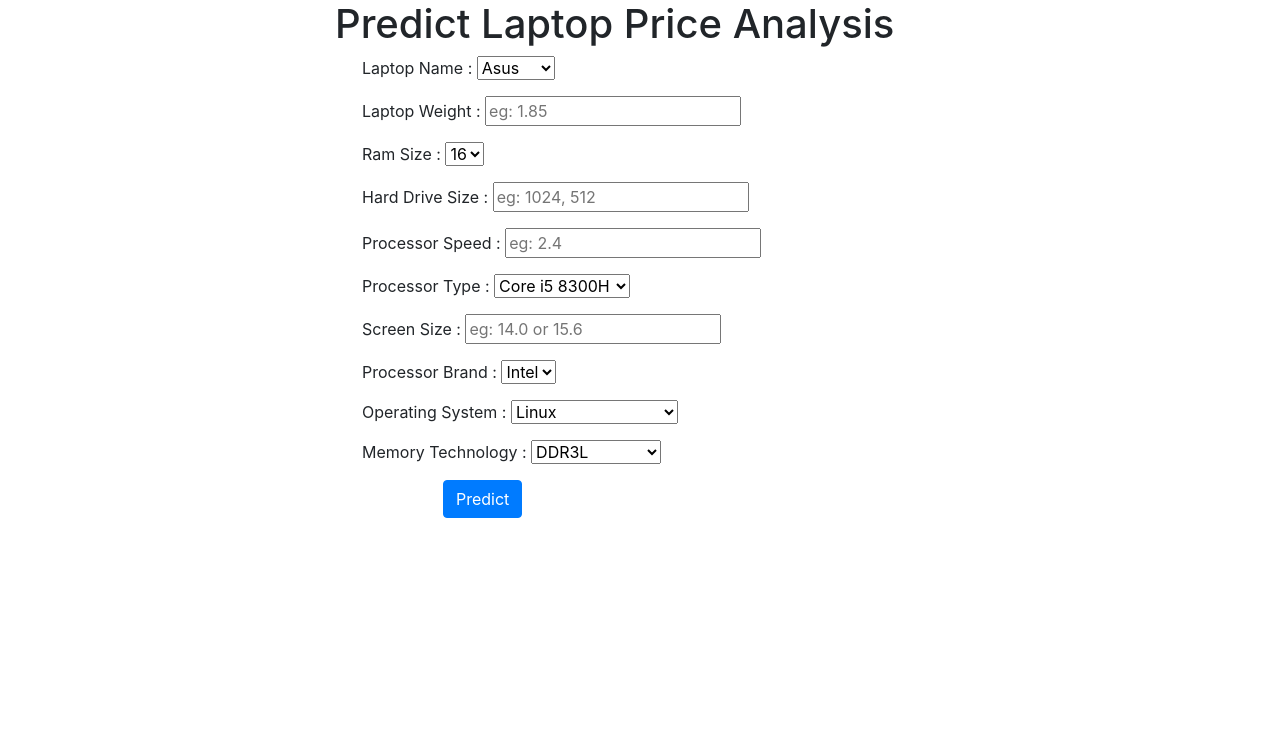
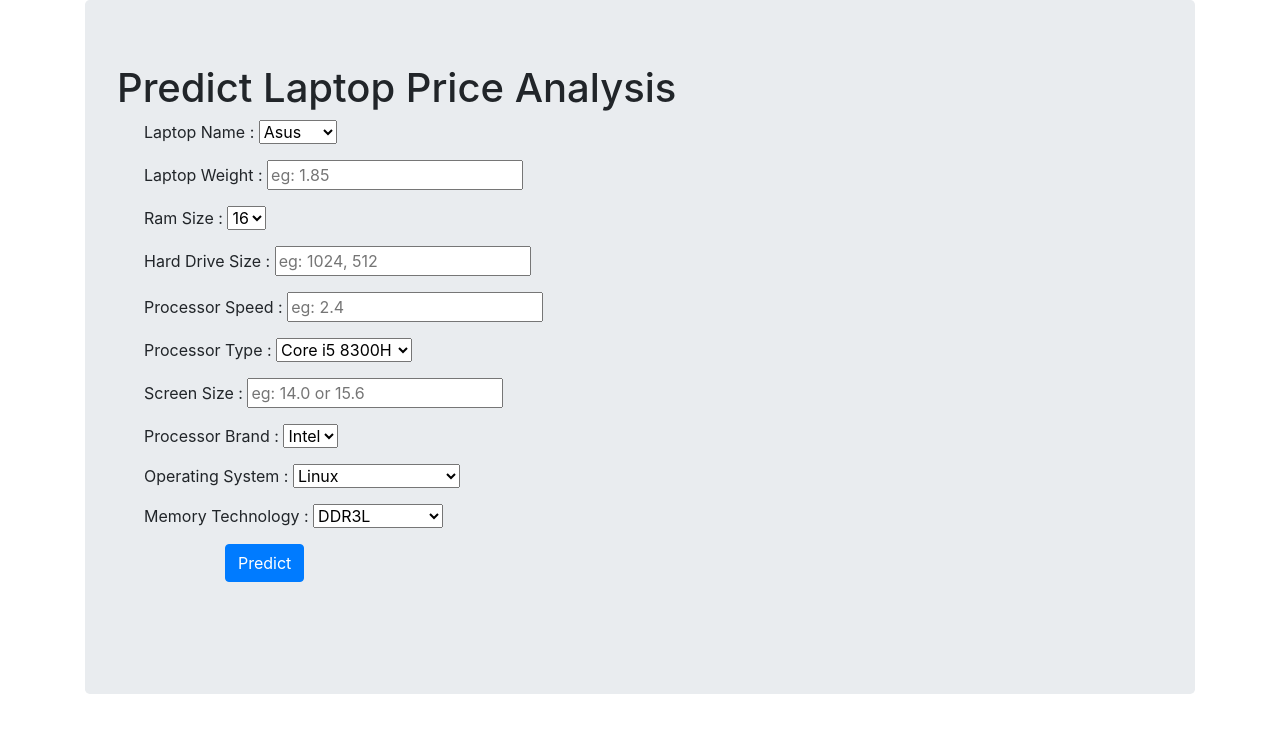
Before and after one commit to shravankumargottala/Heroku-Deployment, a Flask app: page / in a window 1280 px wide. Shown: the top 733 px of the page. Run offline with Flask 2, Linux system fonts and the light colour scheme; parts of the project's set-up code (start-up, migrations or seed data) failed here and were passed over; some libraries are stand-ins or nearby versions.

Commit message:
Add files via upload

```diff
--- a/templates/index.html
+++ b/templates/index.html
@@ -4,6 +4,8 @@
 <head>
   <meta charset="UTF-8">
   <title>ML Laptop Price Prediction API</title>
+  <meta charset="utf-8">
+  <meta name="viewport" content="width=device-width, initial-scale=1">
   <link rel="stylesheet" href="https://stackpath.bootstrapcdn.com/bootstrap/4.3.1/css/bootstrap.min.css" integrity="sha384-ggOyR0iXCbMQv3Xipma34MD+dH/1fQ784/j6cY/iJTQUOhcWr7x9JvoRxT2MZw1T" crossorigin="anonymous">
   <script src="https://code.jquery.com/jquery-3.3.1.slim.min.js" integrity="sha384-q8i/X+965DzO0rT7abK41JStQIAqVgRVzpbzo5smXKp4YfRvH+8abtTE1Pi6jizo" crossorigin="anonymous"></script>
 <script src="https://cdnjs.cloudflare.com/ajax/libs/popper.js/1.14.7/umd/popper.min.js" integrity="sha384-UO2eT0CpHqdSJQ6hJty5KVphtPhzWj9WO1clHTMGa3JDZwrnQq4sF86dIHNDz0W1" crossorigin="anonymous"></script>
@@ -14,7 +16,8 @@
 
 <body>
 
- <div class="container form-group col-md-6">
+ <div class="container">
+   <div class="jumbotron">
         <h1>Predict Laptop Price Analysis</h1>
 
      <!-- Main Input For Receiving Query to our ML -->
@@ -90,7 +93,7 @@
    <br>
    <br>
    {{ prediction_text }}
-
+   </div>
  </div>
 
 
```
